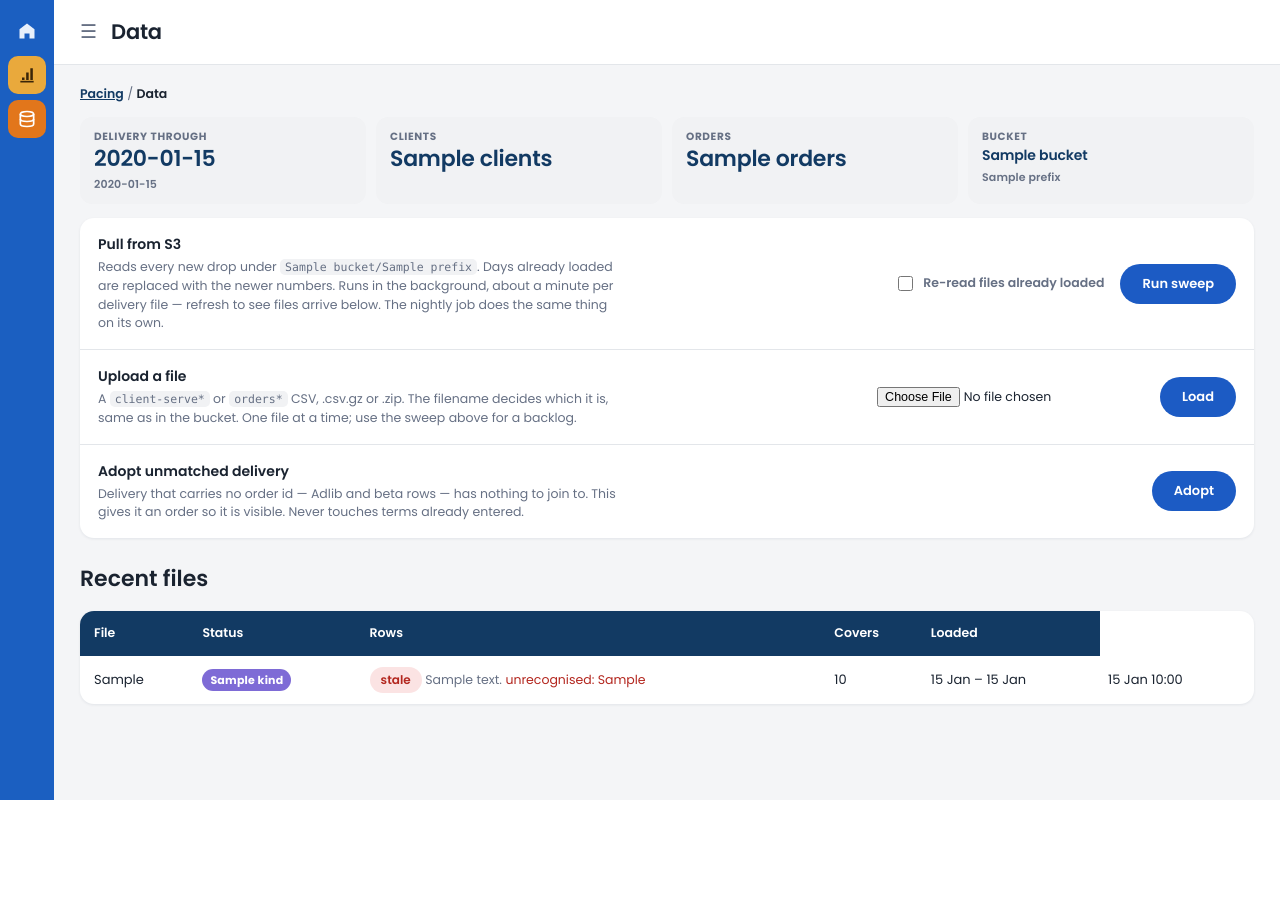
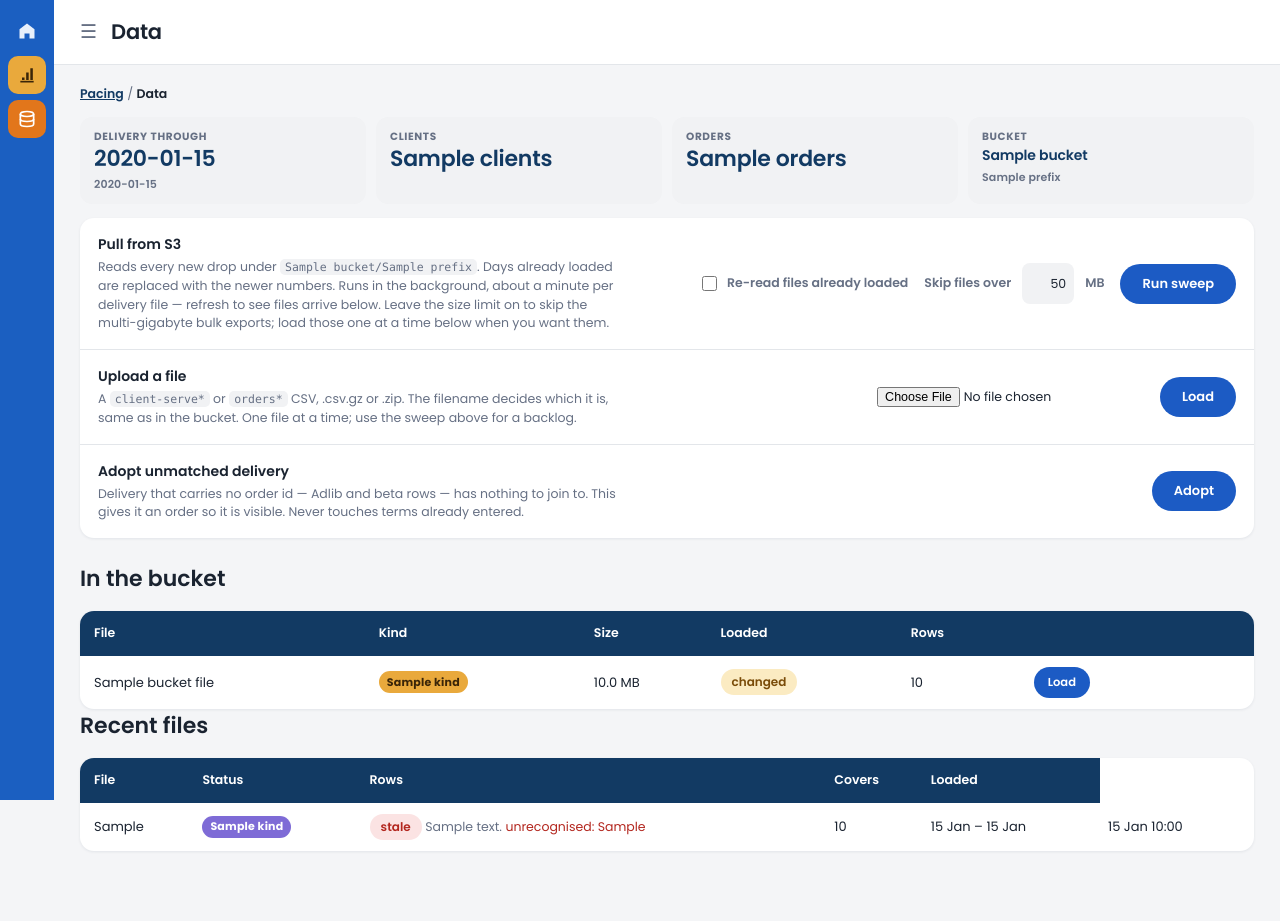
Before and after one commit to kiri-ux/adtini-pacing, a Flask app: template templates/data.html in a window 1280 px wide. Before the commit the page ends 800 px from the top, so only its background shows below. Run offline with Flask 3, Linux system fonts and the light colour scheme; the template is opened without the code that fills it: most values are stand-ins (such as "Sample title", 1, 10 or a date in 2020); parts of the project's set-up code (start-up, migrations or seed data) failed here and were passed over; some libraries are stand-ins or nearby versions.

Commit message:
Load files one at a time; stop the bulk exports blocking a sweep
The bucket holds 5.7GB and orders-db-all-* is 3.3GB of it, against 2.4MB for
every per-unit file put together. Working through all of it to try one
campaign is the wrong order of operations, and it is what kept taking the
sweep down.

The Data page now lists what is in the bucket with its size and whether it
has been loaded, and each row loads on its own. The sweep skips anything
over a size limit - 50MB by default - so a bulk export is something you ask
for rather than something you wait for. Under it: --only <key> and --max-mb.

Two things that made a large orders file expensive are fixed either way. The
client and order lookups are built once per file instead of once per chunk,
so a 600MB export no longer re-reads the whole order book thirty times over,
and the session is flushed between chunks so its identity map stops growing
for the length of the file.

Performance Max also now falls back to the 4x retail multiple where an order
carries no platform figure, rather than comparing the client's budget
against a cost the client was never billed.

Co-Authored-By: Claude Opus 5 <noreply@anthropic.com>
Claude-Session: https://claude.ai/code/session_01J9fcuXmKYTkkksmjFW7UcZ

```diff
--- a/app.py
+++ b/app.py
@@ -176,7 +176,8 @@ def _sweep_running() -> bool:
     return True
 
 
-def _start_sweep(force: bool = False) -> str:
+def _start_sweep(force: bool = False, only: str | None = None,
+                 max_mb: float | None = None) -> str:
     """Kick off an S3 sweep outside this process, and return immediately.
 
     A sweep is minutes of work and hundreds of megabytes. Run inside the web
@@ -197,6 +198,10 @@ def _start_sweep(force: bool = False) -> str:
     command = [sys.executable, str(Path(__file__).parent / "scripts" / "ingest.py")]
     if force:
         command.append("--force")
+    if only:
+        command += ["--only", only]
+    elif max_mb:
+        command += ["--max-mb", str(max_mb)]
     try:
         # Output is inherited, not discarded, so the sweep's own logging lands
         # in the service log. A sweep that cannot reach the bucket writes no
@@ -209,6 +214,8 @@ def _start_sweep(force: bool = False) -> str:
     except Exception as exc:
         app.logger.exception("could not start the sweep")
         return f"Could not start the sweep: {exc}"
+    if only:
+        return f"Loading {only.rsplit('/', 1)[-1]}. Refresh to see it arrive below."
     return (
         "Sweep started. It runs in the background - refresh this page to see "
         "files arrive below. A delivery file takes about a minute."
@@ -451,7 +458,12 @@ def data_action():
     message = None
     action = request.form.get("action")
     if action == "ingest":
-        message = _start_sweep(force=request.form.get("force") == "on")
+        message = _start_sweep(
+            force=request.form.get("force") == "on",
+            max_mb=float(request.form["max_mb"]) if request.form.get("max_mb") else None,
+        )
+    elif action == "load-one":
+        message = _start_sweep(only=request.form.get("key"), force=True)
     elif action == "upload":
         upload = request.files.get("file")
         if upload and upload.filename:
@@ -511,13 +523,34 @@ def data_page():
             ).scalars()
         )
         latest = views.latest_delivery_date(db)
+        loaded = {row.s3_key: row for row in db.execute(select(IngestedFile)).scalars()}
         counts = {
             "clients": db.execute(select(func.count()).select_from(Client)).scalar(),
             "orders": db.execute(select(func.count()).select_from(Order)).scalar(),
         }
+    bucket_files = []
+    try:
+        from ingest import s3
+
+        for obj in s3.list_objects():
+            record = loaded.get(obj.key)
+            bucket_files.append({
+                "key": obj.key,
+                "name": obj.key.rsplit("/", 1)[-1],
+                "kind": loader.classify(obj.key) or "unknown",
+                "mb": obj.size / 1e6,
+                "status": (record.status if record and record.etag == obj.etag
+                           else ("stale" if record else "")),
+                "rows": record.rows_written if record else None,
+            })
+    except Exception as exc:
+        app.logger.warning("could not list the bucket: %s", exc)
+        bucket_files = []
+
     return render_template(
         "data.html",
         files=files,
+        bucket_files=bucket_files,
         latest=latest,
         counts=counts,
         sweep_running=_sweep_running(),
--- a/ingest/loader.py
+++ b/ingest/loader.py
@@ -74,6 +74,7 @@ class IngestResult:
     files_loaded: int = 0
     files_skipped: int = 0
     files_unknown: int = 0
+    files_too_big: int = 0
     rows_written: int = 0
     delivery_loaded: int = 0
     orders_loaded: int = 0
@@ -88,6 +89,8 @@ class IngestResult:
         ]
         if self.files_unknown:
             parts.append(f"{self.files_unknown} unrecognised")
+        if self.files_too_big:
+            parts.append(f"{self.files_too_big} over the size limit")
         if self.order_book:
             parts.append(self.order_book)
         if self.errors:
@@ -230,13 +233,14 @@ def load_orders_file(session, path, source_label: str = "upload"):
     mapped: dict = {}
     unmapped: list = []
     rows_read = 0
+    cache: dict = {}
 
     for chunk in pd.read_csv(path, dtype=str, low_memory=False, chunksize=CHUNK_ROWS):
         frame = orders_file.normalize(chunk)
         if not mapped:
             mapped, unmapped = frame.mapped, frame.unmapped
         rows_read += len(frame.rows)
-        result = import_orders(session, frame)
+        result = import_orders(session, frame, cache)
         for field_name in (
             "clients_added", "orders_added", "orders_updated", "line_items_added",
             "line_items_updated", "locked_skipped",
@@ -244,6 +248,10 @@ def load_orders_file(session, path, source_label: str = "upload"):
             setattr(total, field_name,
                     getattr(total, field_name) + getattr(result, field_name))
         del frame, chunk
+        # Push the chunk's writes out and let go of everything the session is
+        # still holding for them. Without this the identity map grows for the
+        # whole file and a large export runs the process out of memory.
+        session.flush()
 
     summary = orders_file.OrdersFrame(
         rows=pd.DataFrame(), mapped=mapped, unmapped=unmapped
@@ -264,8 +272,18 @@ def load_orders_bytes(session, raw_csv: bytes, source_label: str = "upload"):
         os.unlink(path)
 
 
-def run(force: bool = False, limit: int | None = None) -> IngestResult:
+def run(
+    force: bool = False,
+    limit: int | None = None,
+    only: str | None = None,
+    max_bytes: int | None = None,
+) -> IngestResult:
     """Sweep the bucket and load anything new.
+
+    `only` loads a single key and nothing else, which is how a file gets
+    tried on its own. `max_bytes` skips anything larger, so a sweep is not
+    held up by the multi-gigabyte bulk exports when the per-unit files say
+    the same thing.
 
     Orders are loaded before delivery so a line item exists for delivery to
     join to on the same sweep. A file already logged with the same ETag is
@@ -280,6 +298,17 @@ def run(force: bool = False, limit: int | None = None) -> IngestResult:
         return result
 
     result.files_seen = len(objects)
+    if only:
+        objects = [o for o in objects if o.key == only]
+        if not objects:
+            result.errors.append(f"no such file in the bucket: {only}")
+            return result
+    elif max_bytes:
+        skipped = [o for o in objects if o.size > max_bytes]
+        for obj in skipped:
+            log.info("skipping %s (%.0f MB, over the size limit)", obj.key, obj.size / 1e6)
+        objects = [o for o in objects if o.size <= max_bytes]
+        result.files_too_big = len(skipped)
     if limit:
         objects = objects[-limit:]
 
--- a/orderbook.py
+++ b/orderbook.py
@@ -239,22 +239,33 @@ def _apply_sold_terms(item: LineItem, row, pacing_type: str) -> None:
         _keep(item, "google_monthly_spend", row.get(columns[1]))
 
 
-def import_orders(session, frame) -> ImportResult:
+def import_orders(session, frame, cache: dict | None = None) -> ImportResult:
     """Upsert an orders export into the order book.
 
     Anything a buyer has marked `terms_locked` is left exactly as it is -
     budgets get adjusted mid-flight and those adjustments must survive the
     next import.
+
+    `cache` holds the client and order lookups across the chunks of one file.
+    Rebuilding them per chunk meant a 600MB export re-read the whole order
+    book thirty times over and held every row it touched.
     """
     result = ImportResult()
 
-    clients = {c.name: c for c in session.execute(select(Client)).scalars()}
-    orders = {
-        o.external_order_id: o
-        for o in session.execute(
-            select(Order).where(Order.external_order_id.isnot(None))
-        ).scalars()
-    }
+    if cache is None:
+        cache = {}
+    if "clients" not in cache:
+        cache["clients"] = {
+            c.name: c for c in session.execute(select(Client)).scalars()
+        }
+        cache["orders"] = {
+            o.external_order_id: o
+            for o in session.execute(
+                select(Order).where(Order.external_order_id.isnot(None))
+            ).scalars()
+        }
+    clients = cache["clients"]
+    orders = cache["orders"]
 
     for row in frame.rows.to_dict("records"):
         client_name = row.get("client_name")
--- a/static/pacing.css
+++ b/static/pacing.css
@@ -212,3 +212,7 @@ table.daily td.muted{color:var(--muted)}
 .strategycard table.elements{min-width:980px}
 .strategycard td.muted{color:var(--muted);font-size:12px;max-width:320px;
   overflow:hidden;text-overflow:ellipsis;white-space:nowrap}
+.inlineform{display:inline}
+.datarow .forcebox input[type=text]{background:var(--fill);border:1px solid transparent;
+  border-radius:8px;padding:4px 7px;font-family:inherit;font-size:12.5px;width:52px;
+  text-align:right;margin:0 4px}
--- a/templates/data.html
+++ b/templates/data.html
@@ -23,9 +23,12 @@
         <p class="hint">Reads every new drop under <code>{{ bucket }}/{{ prefix }}</code>.
           Days already loaded are replaced with the newer numbers. Runs in the
           background, about a minute per delivery file &mdash; refresh to see
-          files arrive below. The nightly job does the same thing on its own.</p>
+          files arrive below. Leave the size limit on to skip the multi-gigabyte
+          bulk exports; load those one at a time below when you want them.</p>
       </div>
       <label class="forcebox"><input type="checkbox" name="force"> Re-read files already loaded</label>
+      <label class="forcebox">Skip files over
+        <input type="text" name="max_mb" value="50" size="4"> MB</label>
       <button class="btn preview" type="submit" {% if sweep_running %}disabled{% endif %}>
         {{ 'Sweep running…' if sweep_running else 'Run sweep' }}</button>
     </form>
@@ -59,6 +62,40 @@
   </div>
 </div>
 
+{% if bucket_files %}
+<h3 class="products">In the bucket</h3>
+<div class="tablecard">
+ <div class="scroller">
+  <table>
+    <thead><tr><th>File</th><th>Kind</th><th class="num">Size</th>
+      <th>Loaded</th><th class="num">Rows</th><th></th></tr></thead>
+    <tbody>
+    {% for f in bucket_files %}
+      <tr>
+        <td class="lnk">{{ f.name }}</td>
+        <td><span class="tag type-{{ 'impression' if f.kind == 'delivery' else ('event' if f.kind == 'orders' else 'click') }}">{{ f.kind }}</span></td>
+        <td class="num">{{ '%.1f'|format(f.mb) }} MB</td>
+        <td>{% if f.status == 'ok' %}<span class="pace on-pace">loaded</span>
+            {% elif f.status == 'error' %}<span class="pace under">failed</span>
+            {% elif f.status == 'stale' %}<span class="pace over">changed</span>
+            {% else %}<span class="pace unknown">not loaded</span>{% endif %}</td>
+        <td class="num">{{ f.rows|num if f.rows else '—' }}</td>
+        <td class="num">
+          <form method="post" action="{{ url_for('data_action') }}" class="inlineform">
+            <input type="hidden" name="action" value="load-one">
+            <input type="hidden" name="key" value="{{ f.key }}">
+            <button class="btn-pub" type="submit"
+              {% if sweep_running %}disabled{% endif %}>Load</button>
+          </form>
+        </td>
+      </tr>
+    {% endfor %}
+    </tbody>
+  </table>
+ </div>
+</div>
+{% endif %}
+
 <h3 class="products">Recent files</h3>
 <div class="tablecard">
  <div class="scroller">
--- a/templates/order.html
+++ b/templates/order.html
@@ -54,10 +54,10 @@
   {% if o.pacing_type == 'event' %}
   <div class="qtile"><small>Client cost</small>
     <b>{{ t.to_date|money }}</b>
-    <u>of {{ t.total_target|money }} billed
-      {%- if t.client_cost_ratio and t.client_cost_ratio != 1.0 %} &middot;
+    <u>of {{ t.total_target|money }} billed &middot;
       platform spend &times;{{ '%.2f'|format(t.client_cost_ratio) }}
-      {%- else %} &middot; platform cost as reported{% endif %}</u></div>
+      {%- if t.google_total_spend %}{% else %} (retail default){% endif %}
+      {%- endif %}</u></div>
   {% endif %}
   <div class="qtile"><small>Setup {{ 'CPM' if o.pacing_type=='impression' else ('CPC' if o.pacing_type=='click' else 'CPE') }}</small>
     <b>{{ t.unit_cost|money }}</b>
```
Also changed, not shown: pacing/engine.py (+12 -6 lines), scripts/ingest.py (+11 -1 lines), tests/test_orders_file.py (+64 -0 lines), tests/test_pacing.py (+6 -4 lines), README.md.
